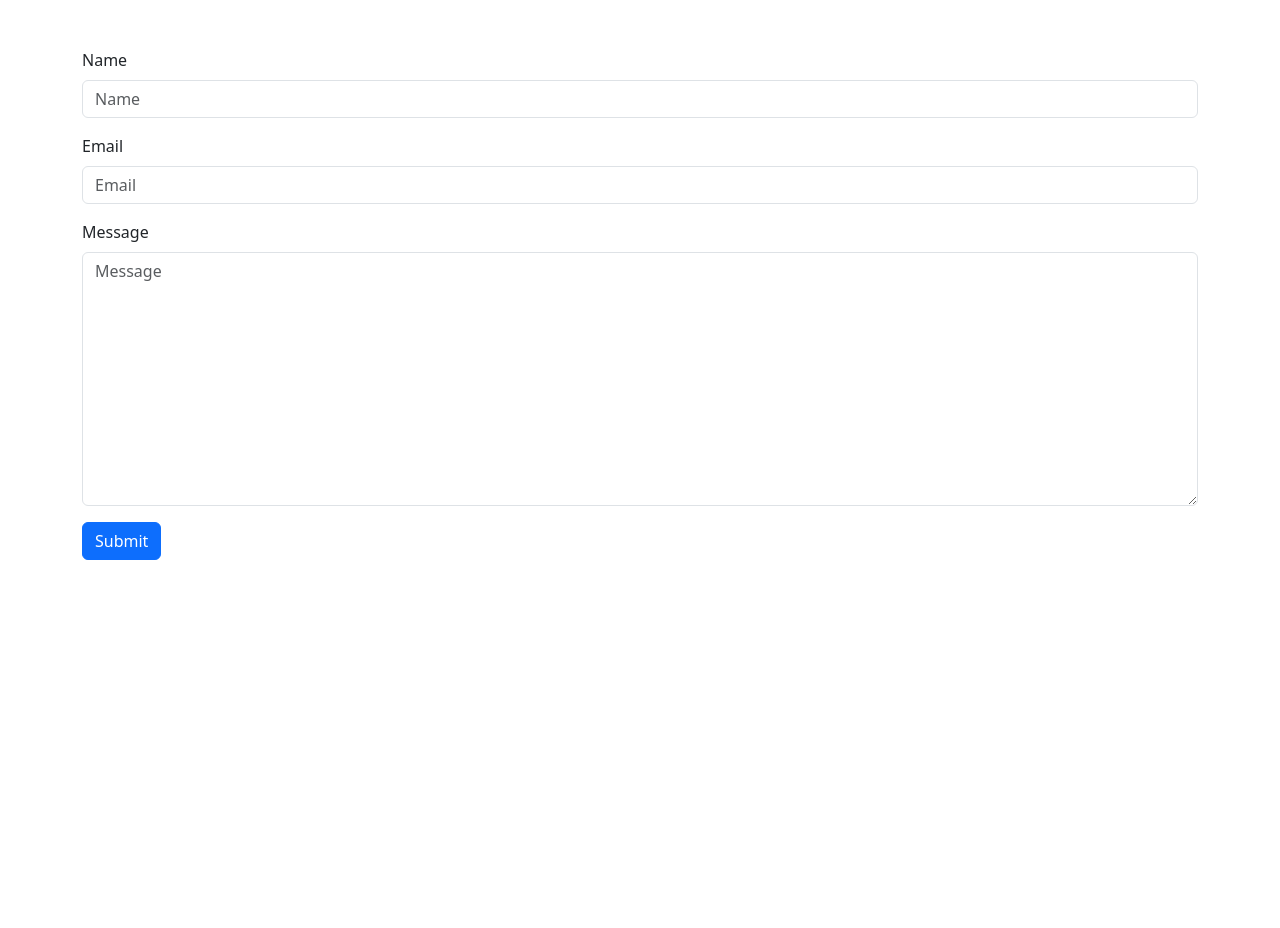
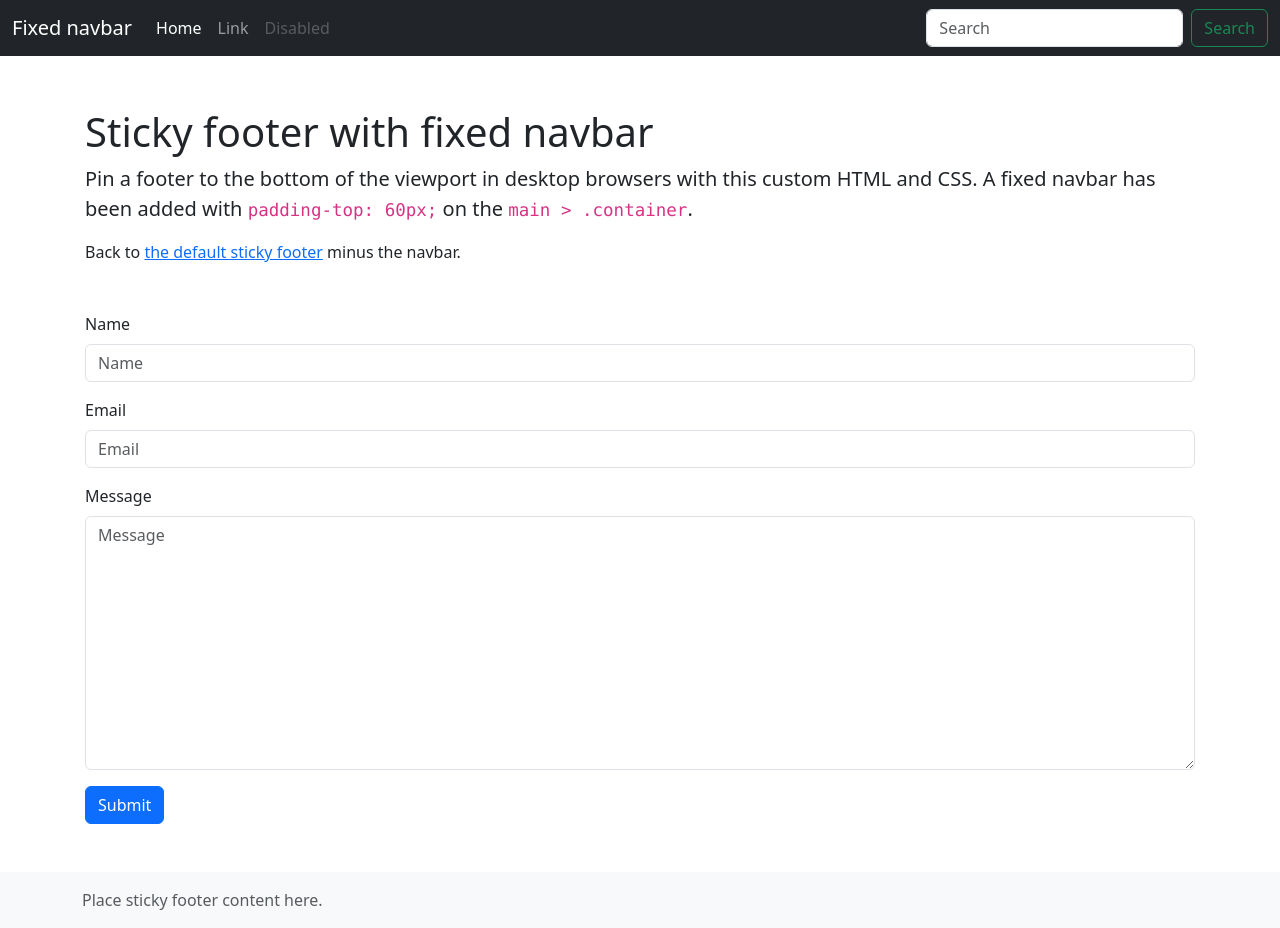
Before and after one commit to smedtr/ContactForm, a Django app: page /contact/ in a window 1280 px wide. Before the commit the page ends 560 px from the top, so only its background shows below. Run offline with Django 4.2, Linux system fonts and the light colour scheme; some libraries are stand-ins or nearby versions.

Commit message:
added navbar and footer

```diff
--- a/ownGrocery/contact/templates/contact.html
+++ b/ownGrocery/contact/templates/contact.html
@@ -2,7 +2,13 @@
 {% load bootstrap5 %}
 
 {% block content %}
+{% include 'includes/navbar.html' %}
+
+<main class="flex-shrink-0">
     <div class="container">
+      <h1 class="mt-5">Sticky footer with fixed navbar</h1>
+      <p class="lead">Pin a footer to the bottom of the viewport in desktop browsers with this custom HTML and CSS. A fixed navbar has been added with <code class="small">padding-top: 60px;</code> on the <code class="small">main &gt; .container</code>.</p>
+      <p>Back to <a href="../examples/sticky-footer/">the default sticky footer</a> minus the navbar.</p>
       <div class="row my-5">
         <div class="col-md-12">
             <form action="/contact/" method="post" class="form">
@@ -15,4 +21,7 @@
         </div>
     </div>
     </div>
+  </main>
+
+{% include 'includes/footer.html' %}
 {% endblock %}
--- a/ownGrocery/ownGrocery/settings.py
+++ b/ownGrocery/ownGrocery/settings.py
@@ -123,6 +123,9 @@ USE_TZ = True
 # https://docs.djangoproject.com/en/4.1/howto/static-files/
 
 STATIC_URL = 'static/'
+STATICFILES_DIRS = [
+    BASE_DIR / "static",
+]
 
 # Default primary key field type
 # https://docs.djangoproject.com/en/4.1/ref/settings/#default-auto-field
--- /dev/null
+++ b/ownGrocery/static/css/sticky-footer-navbar.css
@@ -0,0 +1,7 @@
+/* Custom page CSS
+-------------------------------------------------- */
+/* Not required for template or sticky footer method. */
+
+main > .container {
+  padding: 60px 15px 0;
+}
--- a/ownGrocery/templates/base.html
+++ b/ownGrocery/templates/base.html
@@ -4,13 +4,16 @@
     <meta charset="UTF-8">
     <meta http-equiv="X-UA-Compatible" content="IE=edge">
     <meta name="viewport" content="width=device-width, initial-scale=1.0">
-    {% load bootstrap5 %}
+
+        {% load bootstrap5 %}
 
     {% bootstrap_css %}
 
     {% bootstrap_javascript %}
 
     {% bootstrap_messages %}
+
+
 
     <title>Meow Grocery Store</title>
 </head>
--- /dev/null
+++ b/ownGrocery/templates/includes/footer.html
@@ -0,0 +1,30 @@
+
+{% load static %}
+
+<link href="{% static 'css/sticky-footer-navbar.css' %}" rel="stylesheet">
+
+
+<style>
+  .bd-placeholder-img {
+    font-size: 1.125rem;
+    text-anchor: middle;
+    -webkit-user-select: none;
+    -moz-user-select: none;
+    user-select: none;
+  }
+
+  @media (min-width: 768px) {
+    .bd-placeholder-img-lg {
+      font-size: 3.5rem;
+    }
+  }
+</style>
+
+
+
+
+<footer class="footer mt-auto py-3 bg-light">
+    <div class="container">
+      <span class="text-muted">Place sticky footer content here.</span>
+    </div>
+  </footer>
--- /dev/null
+++ b/ownGrocery/templates/includes/navbar.html
@@ -0,0 +1,51 @@
+<!--Navbar-->
+
+{% load static %}
+
+<link href="{% static 'css/sticky-footer-navbar.css' %}" rel="stylesheet">
+
+
+<style>
+  .bd-placeholder-img {
+    font-size: 1.125rem;
+    text-anchor: middle;
+    -webkit-user-select: none;
+    -moz-user-select: none;
+    user-select: none;
+  }
+
+  @media (min-width: 768px) {
+    .bd-placeholder-img-lg {
+      font-size: 3.5rem;
+    }
+  }
+</style>
+
+<header>
+  <!-- Fixed navbar -->
+  <nav class="navbar navbar-expand-md navbar-dark fixed-top bg-dark">
+    <div class="container-fluid">
+      <a class="navbar-brand" href="#">Fixed navbar</a>
+      <button class="navbar-toggler" type="button" data-bs-toggle="collapse" data-bs-target="#navbarCollapse" aria-controls="navbarCollapse" aria-expanded="false" aria-label="Toggle navigation">
+        <span class="navbar-toggler-icon"></span>
+      </button>
+      <div class="collapse navbar-collapse" id="navbarCollapse">
+        <ul class="navbar-nav me-auto mb-2 mb-md-0">
+          <li class="nav-item">
+            <a class="nav-link active" aria-current="page" href="#">Home</a>
+          </li>
+          <li class="nav-item">
+            <a class="nav-link" href="#">Link</a>
+          </li>
+          <li class="nav-item">
+            <a class="nav-link disabled" href="#" tabindex="-1" aria-disabled="true">Disabled</a>
+          </li>
+        </ul>
+        <form class="d-flex">
+          <input class="form-control me-2" type="search" placeholder="Search" aria-label="Search">
+          <button class="btn btn-outline-success" type="submit">Search</button>
+        </form>
+      </div>
+    </div>
+  </nav>
+</header>
```
Also changed, not shown: ownGrocery/templates/includes/index_navbar.html (added, +89 -0 lines). Lines whose indentation alone changed are shown as unchanged.
